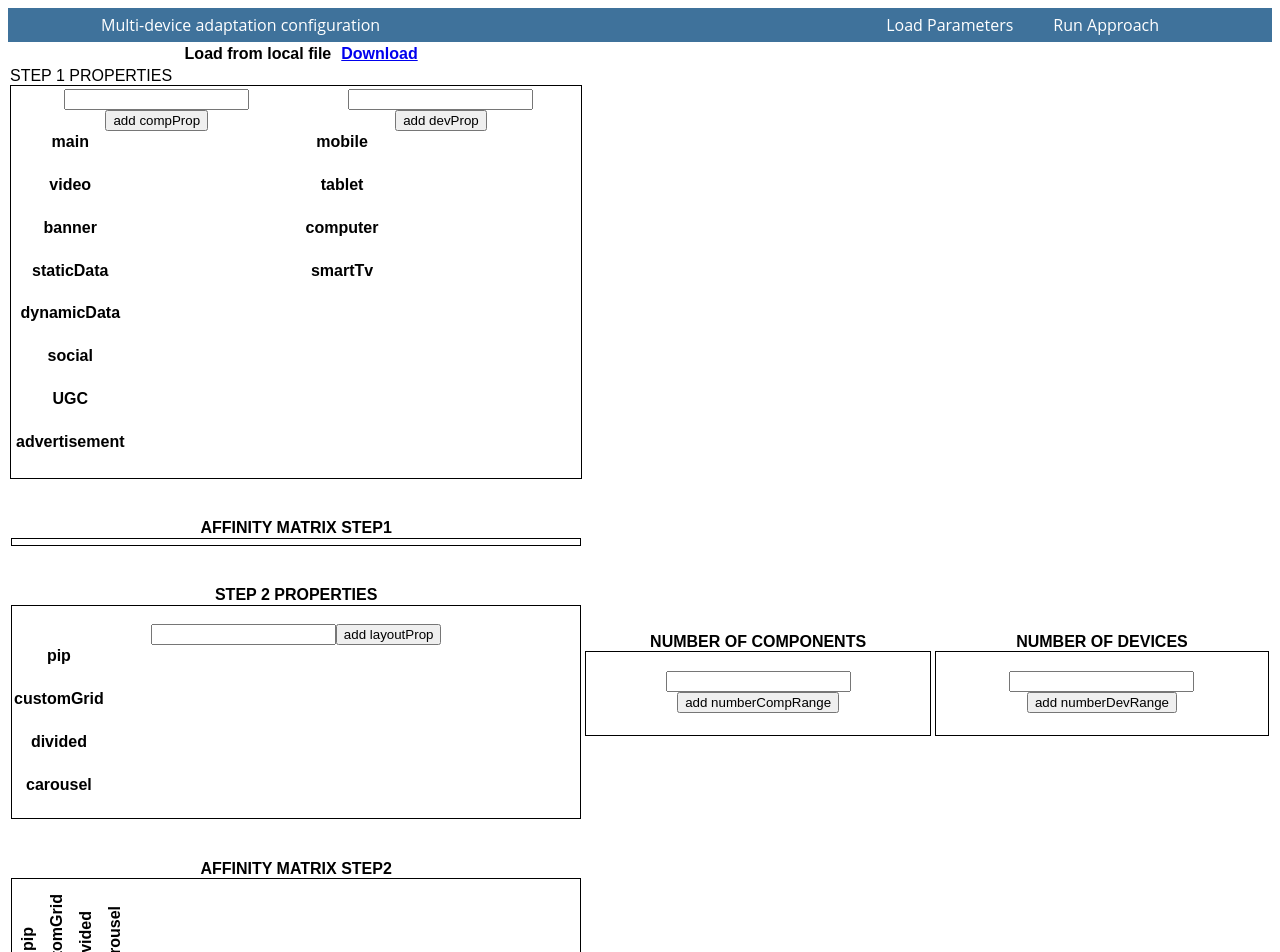
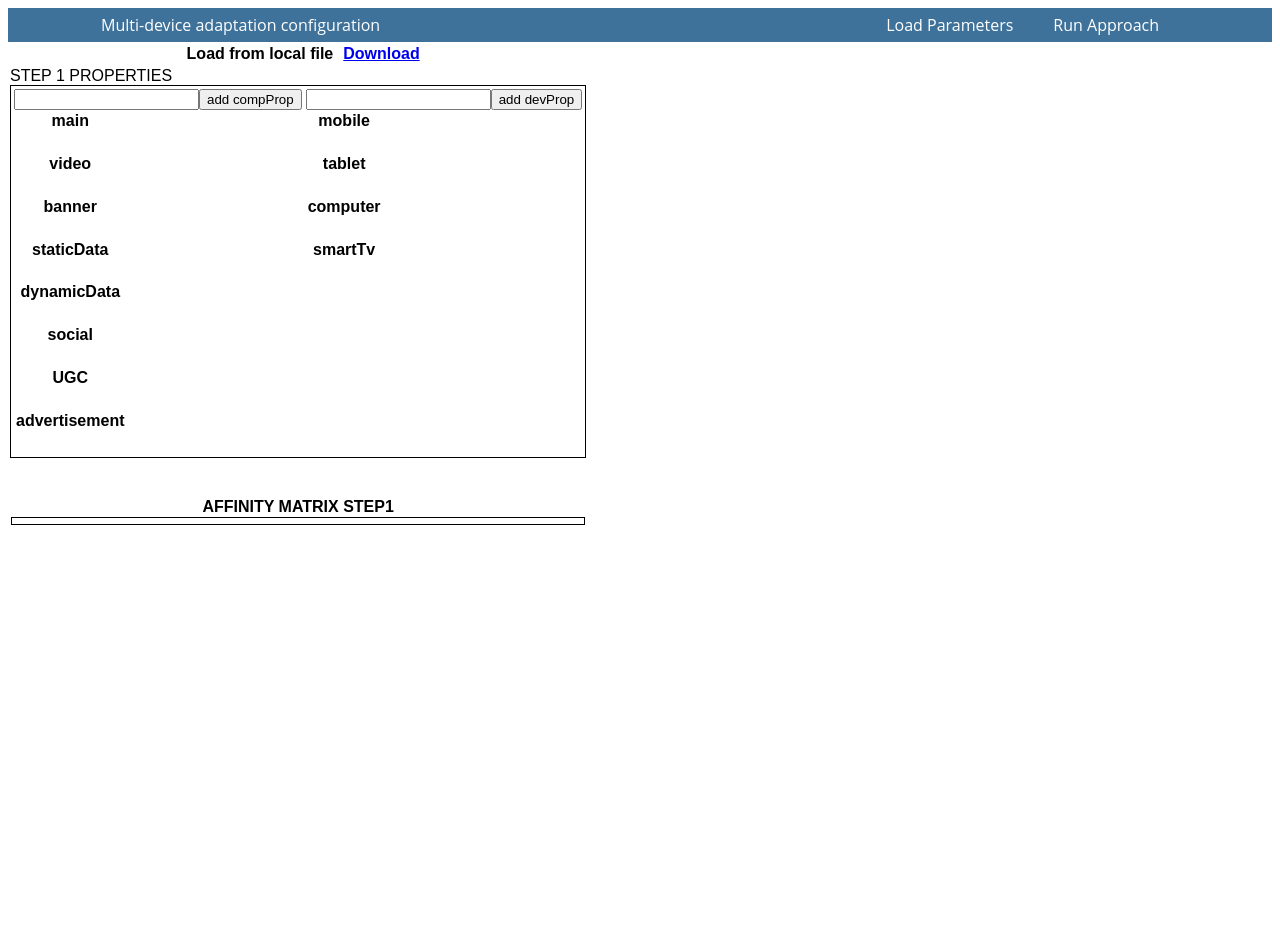
Before and after one commit to tv-vicomtech/adaptationModel, an Angular app in the folder config-app/: page /loadparam in a window 1280 px wide. Shown: the top 952 px of the page. After the commit the page ends 800 px from the top, so only its background shows below. Built offline with nearby package versions, Linux system fonts and the light colour scheme.

Commit message:
unnecesary data removed

```diff
--- a/config-app/src/app/loadParam/loadparam.component.html
+++ b/config-app/src/app/loadParam/loadparam.component.html
@@ -75,7 +75,7 @@
 
 
 
-<tr>
+<!--<tr>
 
 <th valign="top">
   <br><br>
@@ -105,12 +105,12 @@
   <div style='border: solid 1px'>
   <br>
   <input #compNum1 type='textbox'><!--to<input #compNum2 type='textbox'>-->
-  <input type='button' value='add numberCompRange' (click)='addNumCompRange()'>
+  <!--<input type='button' value='add numberCompRange' (click)='addNumCompRange()'>
   <table id='savedNumbCompRanges'>
     <tr *ngFor='let nc of dataService.numCompRanges'>
         <td><i class="fas fa-trash-alt" (click)='delete()' id='{{nc}}_deletefromnumbcomps_'></i></td><td>{{nc}}</td>
         <!--<td><input id='{{nc}}_of_compRanges' (change)='compNumRangeChanged($event)' type='textbox' value="{{dataService.compNumRangeObj[nc]}}"></td>-->
-    </tr>
+    <!--</tr>
     <br>
 
   </table>
@@ -125,12 +125,12 @@
   <div style='border: solid 1px'>
   <br>
   <input #devNum1 type='textbox'><!--to<input #devNum2 type='textbox'>-->
-  <input type='button' value='add numberDevRange' (click)='addNumDevRange()'>
+  <!--<input type='button' value='add numberDevRange' (click)='addNumDevRange()'>
   <table id='savedNumbCompRanges'>
     <tr *ngFor='let nd of dataService.numDevRanges'>
         <td><i class="fas fa-trash-alt" (click)='delete()' id='{{nd}}_deletefromnumbdevs_'></i></td><td>{{nd}}</td>
         <!--<td><input id='{{nd}}_of_devRanges' (change)='devNumRangeChanged($event)' type='textbox' value="{{dataService.devNumRangeObj[nd]}}"></td>-->
-    </tr>
+    <!--</tr>
     <br>
 
   </table>
@@ -143,8 +143,8 @@
 
 
 
-</tr>
-
+</tr>-->
+<!--
 <tr>
 <th valign="top">
   <br><br>
@@ -218,7 +218,7 @@
 </div>
 </th>
 </tr>
-
+-->
 
 
 
```
